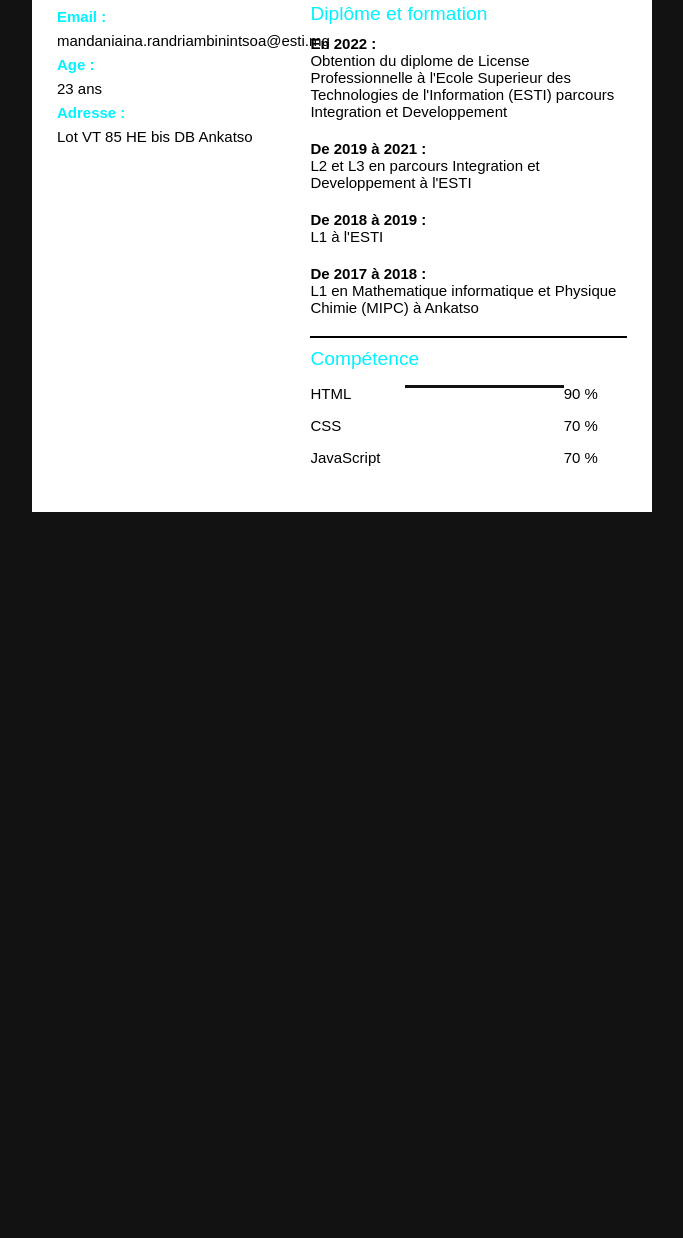
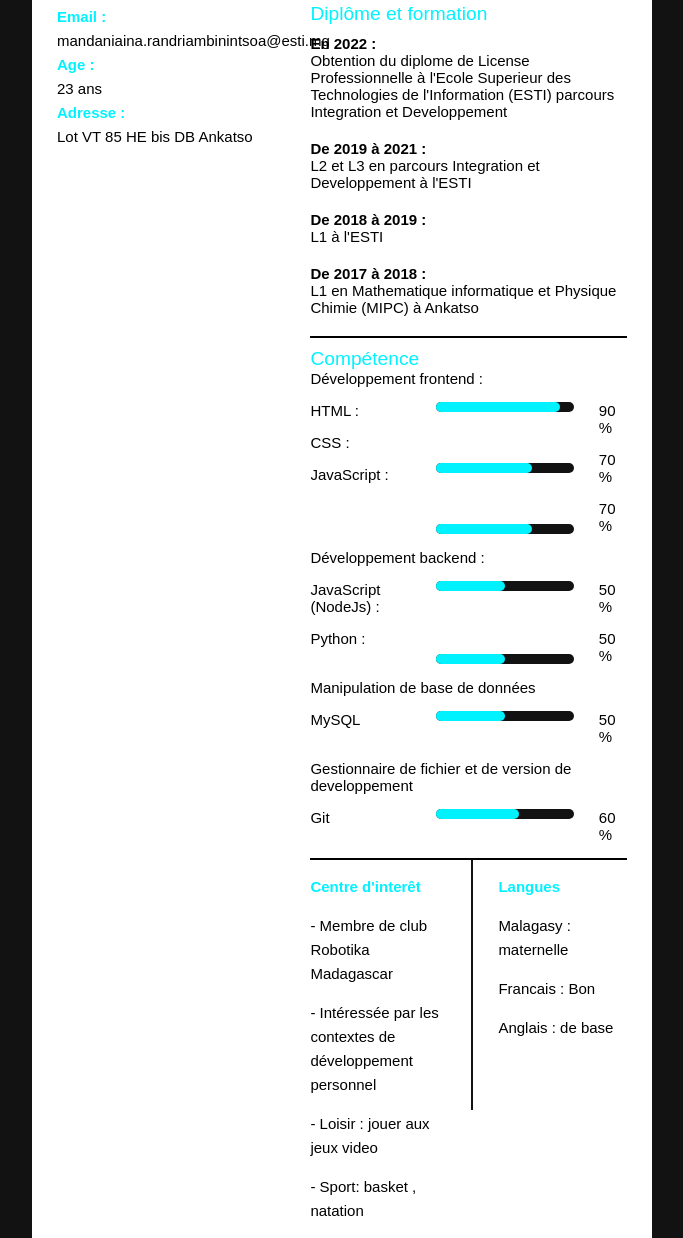
Before and after one commit to mandaniaina-mada/resau, a plain HTML site: page index.html in a window 1280 px wide. Shown: the part 338-1576 px from the top of the page, without its empty margins (298-981 px from the left). Before the commit the page ends 850 px from the top, so only its background shows below. Drawn offline with Linux system fonts and the light colour scheme.

Commit message:
version finalc cv html css

```diff
--- a/index.html
+++ b/index.html
@@ -90,16 +90,25 @@
                 <div class="title-section">
                     Compétence
                 </div>
+                Développement frontend :
                 <div class="frontend">
+
                     <div class="label">
-                        <p>HTML</p>
-                        <p>CSS</p>
-                        <p>JavaScript</p>
+                        <p>HTML :</p>
+                        <p>CSS : </p>
+                        <p>JavaScript : </p>
                     </div>
                     <div class="progressbar">
-                        <div class="progressbar-noir">
-                            <div class="progressbar-bleu"></div>
+                        <div class="progressbar-noir html">
+                            <div class="progressbar-bleu html"></div>
                         </div>
+                        <div class="progressbar-noir css">
+                            <div class="progressbar-bleu css"></div>
+                        </div>
+                        <div class="progressbar-noir js">
+                            <div class="progressbar-bleu js"></div>
+                        </div>
+
                     </div>
                     <div class="pourcentage">
                         <p> 90 %</p>
@@ -107,11 +116,75 @@
                         <p> 70 %</p>
                     </div>
                 </div>
+                Développement backend :
+                <div class="backend">
 
+                    <div class="label">
+                        <p>JavaScript (NodeJs) :</p>
+                        <p>Python : </p>
+                    </div>
+                    <div class="progressbar">
+                        <div class="progressbar-noir node">
+                            <div class="progressbar-bleu node"></div>
+                        </div>
+                        <div class="progressbar-noir py">
+                            <div class="progressbar-bleu py"></div>
+                        </div>
+                    </div>
+                    <div class="pourcentage">
+                        <p> 50 %</p>
+                        <p> 50 %</p>
+                    </div>
+                </div>
+                Manipulation de base de données
+                <div class="bd">
+                    <div class="label">
+                        <p>MySQL</p>
+
+                    </div>
+                    <div class="progressbar">
+                        <div class="progressbar-noir mysql">
+                            <div class="progressbar-bleu mysql">
+                            </div>
+                        </div>
+                    </div>
+                    <div class="pourcentage">
+                        <p>50 %</p>
+                    </div>
+                </div>
+                Gestionnaire de fichier et de version de developpement
+                <div class="git">
+                    <div class="label">
+                        <p>Git</p>
+                    </div>
+                    <div class="progressbar">
+                        <div class="progressbar-noir git">
+                            <div class="progressbar-bleu git">
+                            </div>
+                        </div>
+                    </div>
+                    <div class="pourcentage">
+                        <p>60 %</p>
+                    </div>
+                </div>
+                <hr class="hr">
+                <div class="info">
+                    <div class="centre">
+                        <p class="title"> Centre d'interêt</p>
+                        <p>- Membre de club Robotika Madagascar</p>
+                        <p>- Intéressée par les contextes de développement personnel</p>
+                        <p>- Loisir : jouer aux jeux video</p>
+                        <p>- Sport: basket , natation </p>
+                    </div>
+                    <div class="separator"></div>
+                    <div class="langues">
+                        <p class="title">Langues</p>
+                        <p> Malagasy : maternelle</p>
+                        <p>Francais : Bon </p>
+                        <p>Anglais : de base </p>
+                    </div>
+                </div>
             </div>
-
-        </div>
-    </div>
 </body>
 
 </html>
--- a/style.css
+++ b/style.css
@@ -8,7 +8,7 @@ body {
 
 .container {
     display: flex;
-    height: 850px;
+    height: 100%;
     margin: 0 330px;
     background: #fff;
 }
@@ -82,33 +82,192 @@ hr {
 
 .frontend {
     display: flex;
+}
+
+.label {
+    width: 41%;
+}
+
+.progressbar {
+    display: flex;
+    flex-direction: column;
+    justify-content: space-between;
+    width: 49%;
+    margin: 15px 0;
+    margin-right: 25px;
+    margin-left: 10px;
+}
+
+.pourcentage {
+    width: 10%;
+}
+
+.progressbar-bleu.html {
+
+
+    background: rgb(0, 242, 255);
+    height: 10px;
+    width: 90%;
+    border-radius: 10px;
 
 }
 
-.label {
-    width: 30%;
-}
+.progressbar-noir.html {
 
-.progressbar {
-    width: 50%;
-    margin: 15px 0;
-}
-
-.pourcentage {
-    width: 20%;
-}
-
-.progressbar-bleu {
-    position: absolute;
-
-    background: rgb(0, 242, 255);
-    height: 6px;
+    background: #121212;
+    height: 10px;
+    width: 100%;
+    border-radius: 10px;
 
 }
 
-.progressbar-noir {
-    position: relative;
-    background: #121212;
-    height: 3px;
+.progressbar-bleu.css {
+
+
+    background: rgb(0, 242, 255);
+    height: 10px;
+    width: 70%;
+    border-radius: 10px;
 
 }
+
+.progressbar-noir.css {
+
+    background: #121212;
+    height: 10px;
+    width: 100%;
+    border-radius: 10px;
+
+}
+
+.progressbar-bleu.js {
+
+
+    background: rgb(0, 242, 255);
+    height: 10px;
+    width: 70%;
+    border-radius: 10px;
+
+}
+
+.progressbar-noir.js {
+
+    background: #121212;
+    height: 10px;
+    width: 100%;
+    border-radius: 10px;
+
+}
+
+.backend {
+    display: flex;
+}
+
+.progressbar-bleu.py {
+
+
+    background: rgb(0, 242, 255);
+    height: 10px;
+    width: 50%;
+    border-radius: 10px;
+
+}
+
+.progressbar-noir.py {
+
+    background: #121212;
+    height: 10px;
+    width: 100%;
+    border-radius: 10px;
+
+}
+
+.progressbar-bleu.node {
+
+
+    background: rgb(0, 242, 255);
+    height: 10px;
+    width: 50%;
+    border-radius: 10px;
+
+}
+
+.progressbar-noir.node {
+
+    background: #121212;
+    height: 10px;
+    width: 100%;
+    border-radius: 10px;
+
+}
+
+.bd {
+    display: flex;
+}
+
+.progressbar-bleu.mysql {
+
+
+    background: rgb(0, 242, 255);
+    height: 10px;
+    width: 50%;
+    border-radius: 10px;
+
+}
+
+.progressbar-noir.mysql {
+
+    background: #121212;
+    height: 10px;
+    width: 100%;
+    border-radius: 10px;
+
+}
+
+.git {
+    display: flex;
+}
+
+.progressbar-bleu.git {
+
+
+    background: rgb(0, 242, 255);
+    height: 10px;
+    width: 60%;
+    border-radius: 10px;
+
+}
+
+.progressbar-noir.git {
+
+    background: #121212;
+    height: 10px;
+    width: 100%;
+    border-radius: 10px;
+
+}
+
+.info {
+    display: flex;
+    align-items: space-between;
+}
+
+.hr {
+    margin: 0;
+}
+
+.separator {
+
+
+    border-left: 2px solid #121212;
+    height: 250px;
+    margin: 0 25px;
+}
+
+.centre {
+    width: 49%;
+}
+
+.langue {
+    width: 49%;
+}
```
